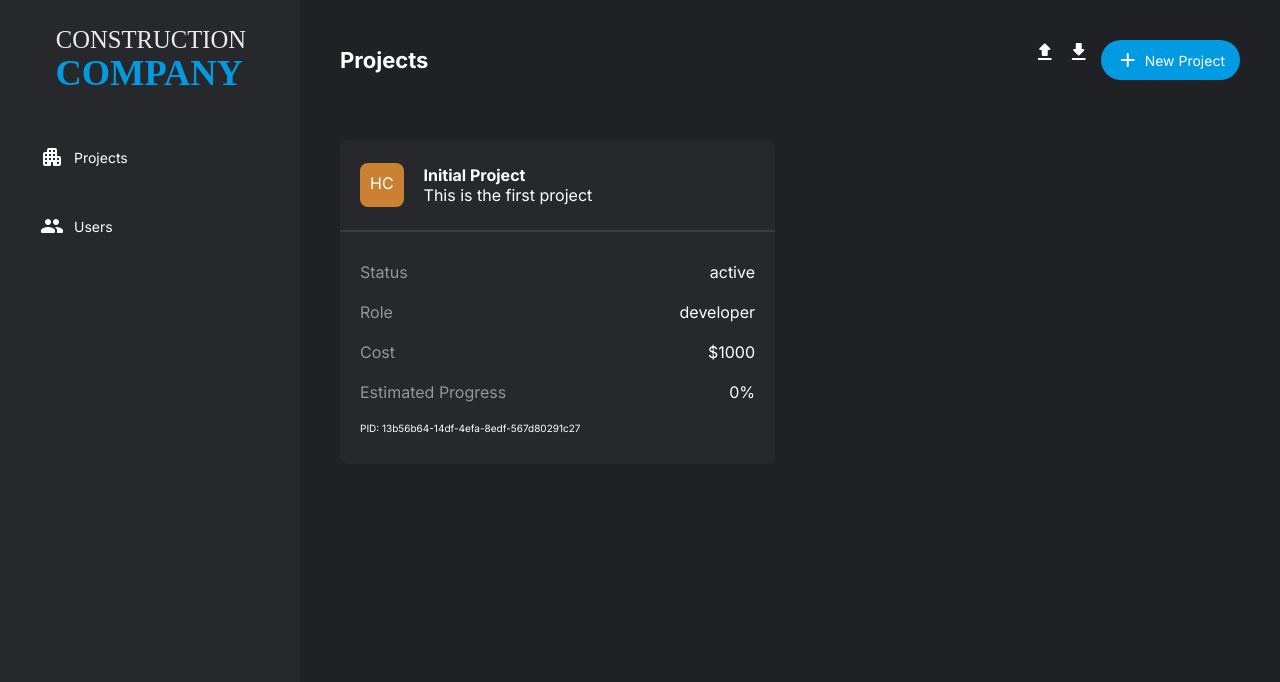
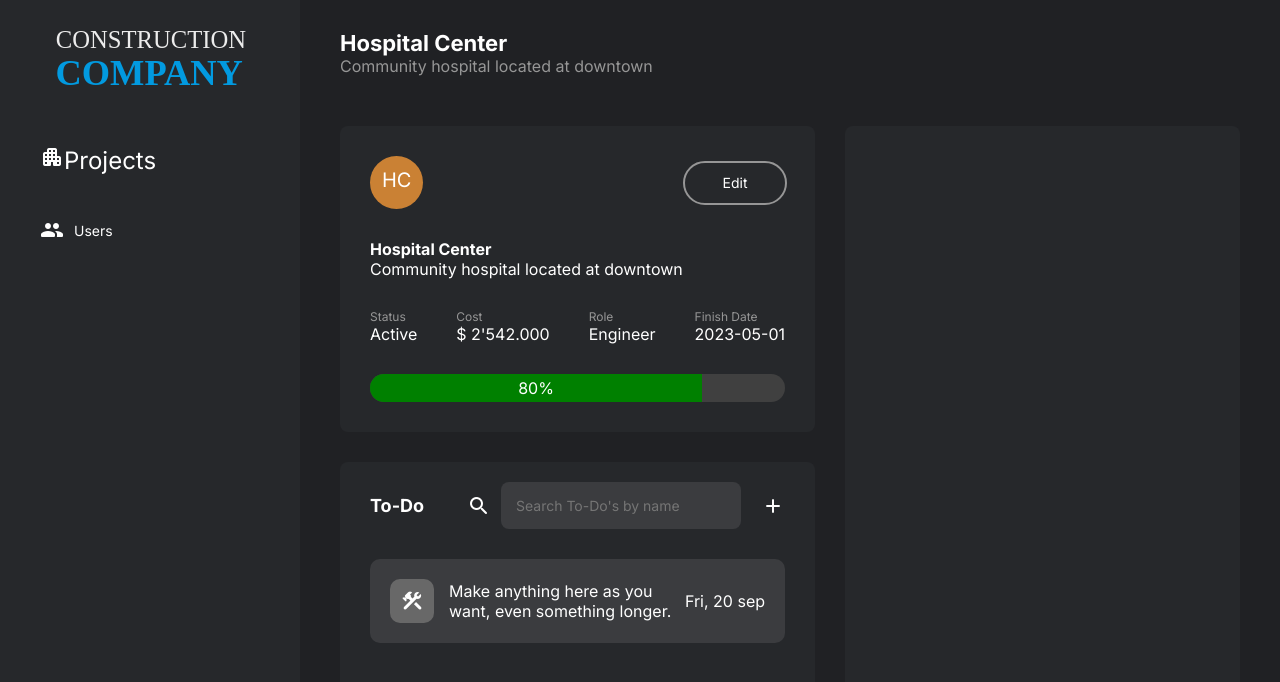
Before and after one commit to vasilnedev/that-open-master, a website built with Vite: page index.html in a window 1280 px wide. Both pictures are taken after a click on the element 557 px from the left and 302 px from the top of the page. Built offline with nearby package versions, Linux system fonts and the light colour scheme; files whose address does not match are found by name.

Commit message:
Add Projects navigation button

```diff
--- a/index.html
+++ b/index.html
@@ -11,7 +11,7 @@
   <aside id="sidebar">
     <img id="company-logo" src="./assets/company-logo.svg" alt="Construction Company">
     <ul id="nav-buttons">
-      <li><span class="material-icons-round">apartment</span>Projects</li>
+      <li id="projects-nav-btn"><span class="material-icons-round">apartment<span>Projects</li>
       <li><span class="material-icons-round">people</span>Users</li>
     </ul>
   </aside>
--- a/src/classes/ProjectsManager.ts
+++ b/src/classes/ProjectsManager.ts
@@ -30,6 +30,13 @@ export class ProjectsManager {
     const nameInUse = projectNames.includes( data.name )
     if( nameInUse ) throw new Error( `The project name "${data.name}" is already in use` )
     const project = new Project( data )
+    project.ui.addEventListener( "click", e => {
+      const projectsPage = document.getElementById( "projects-page" )
+      const detailsPage = document.getElementById( "project-details" )
+      if( !projectsPage || ! detailsPage ) return
+      projectsPage.style.display = "none"
+      detailsPage.style.display = "flex"
+    })
     this.ui.appendChild( project.ui )
     this.list.push( project )
     return project
--- a/src/index.ts
+++ b/src/index.ts
@@ -67,3 +67,16 @@ if ( importProjectsBtn ) {
 } else {
 	console.warn("The import projects button was not found. Check the ID!")
 }
+
+const projectsNavBtn = document.getElementById("projects-nav-btn")
+if ( projectsNavBtn ) {
+  projectsNavBtn.addEventListener("click", e => {
+    const projectsPage = document.getElementById( "projects-page" )
+    const detailsPage = document.getElementById( "project-details" )
+    if( !projectsPage || ! detailsPage ) return
+    projectsPage.style.display = "flex"
+    detailsPage.style.display = "none"
+  })
+} else {
+	console.warn("The projects navigation button was not found. Check the ID!")
+}
```
